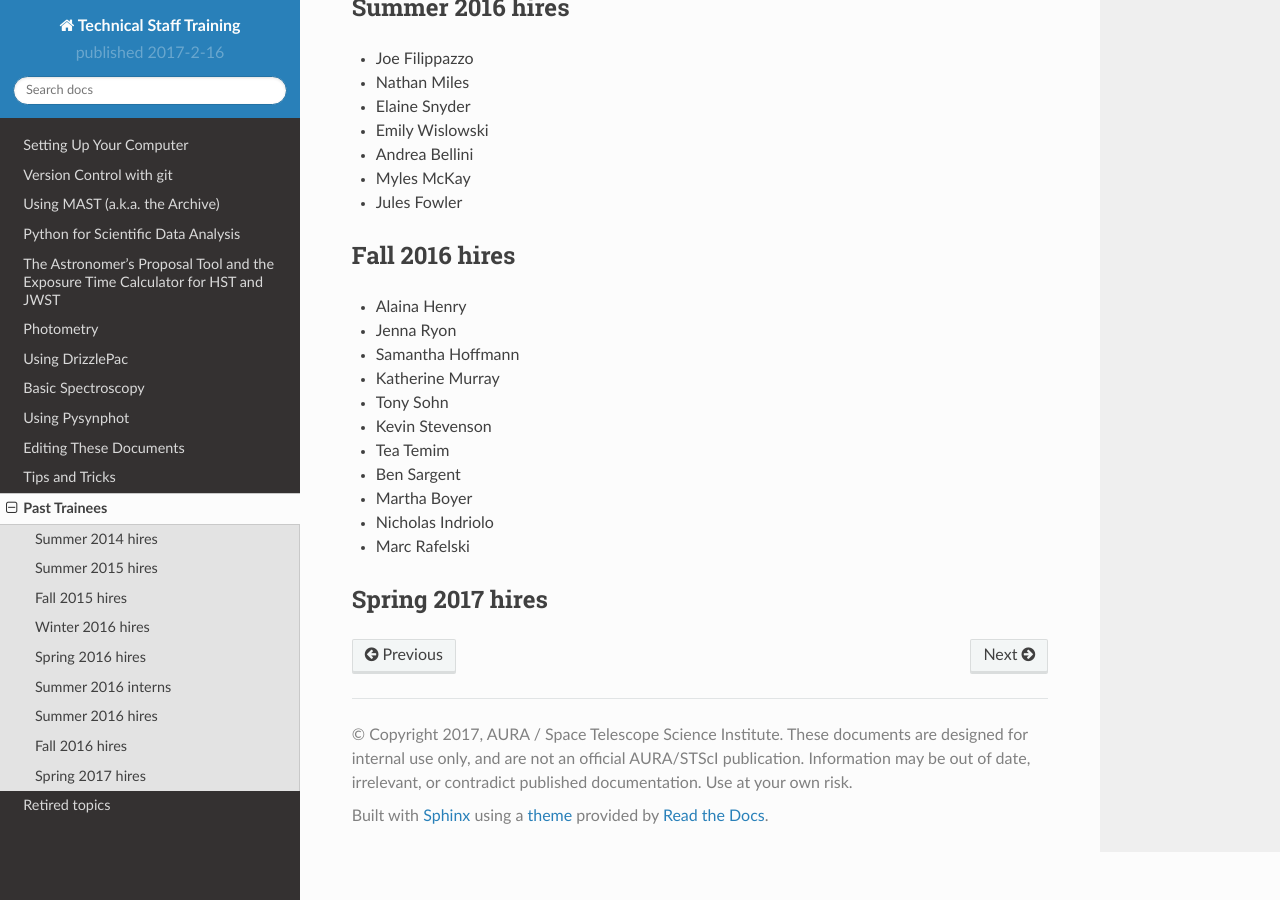
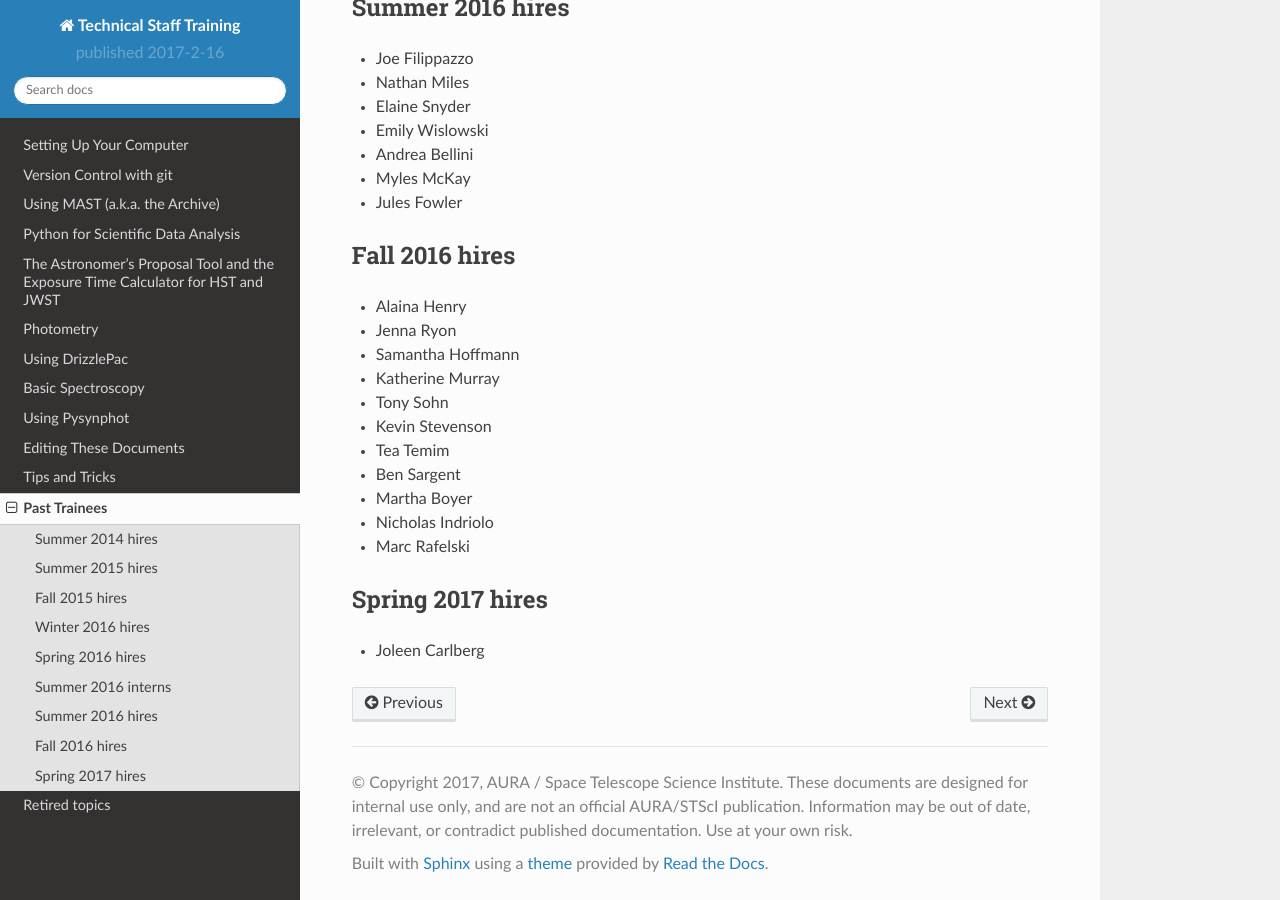
Before and after one commit to staceybright/training-library, a Sphinx documentation site: the page built from source/trainees.txt, in a window 1280 px wide and 900 px high, scrolled down 1225 px. Built offline with Sphinx 7.4.7 and the Read the Docs theme 2.0.0, drawn with Linux system fonts in a browser that asks for light colours.

Commit message:
Added "Joleen Carlberg" to trainee list

```diff
--- a/source/trainees.txt
+++ b/source/trainees.txt
@@ -78,3 +78,4 @@ Fall 2016 hires
 
 Spring 2017 hires
 =================
+* Joleen Carlberg
```
